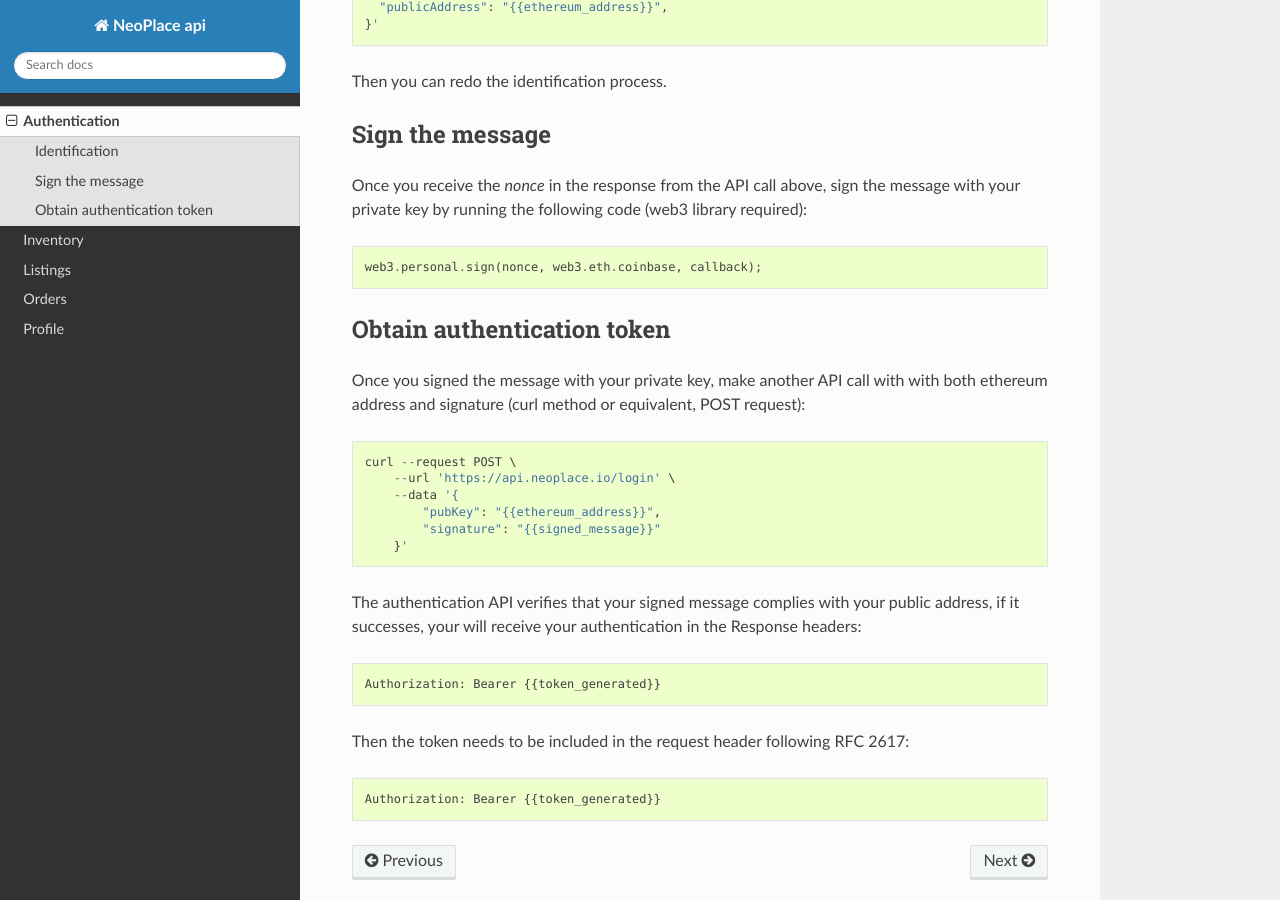
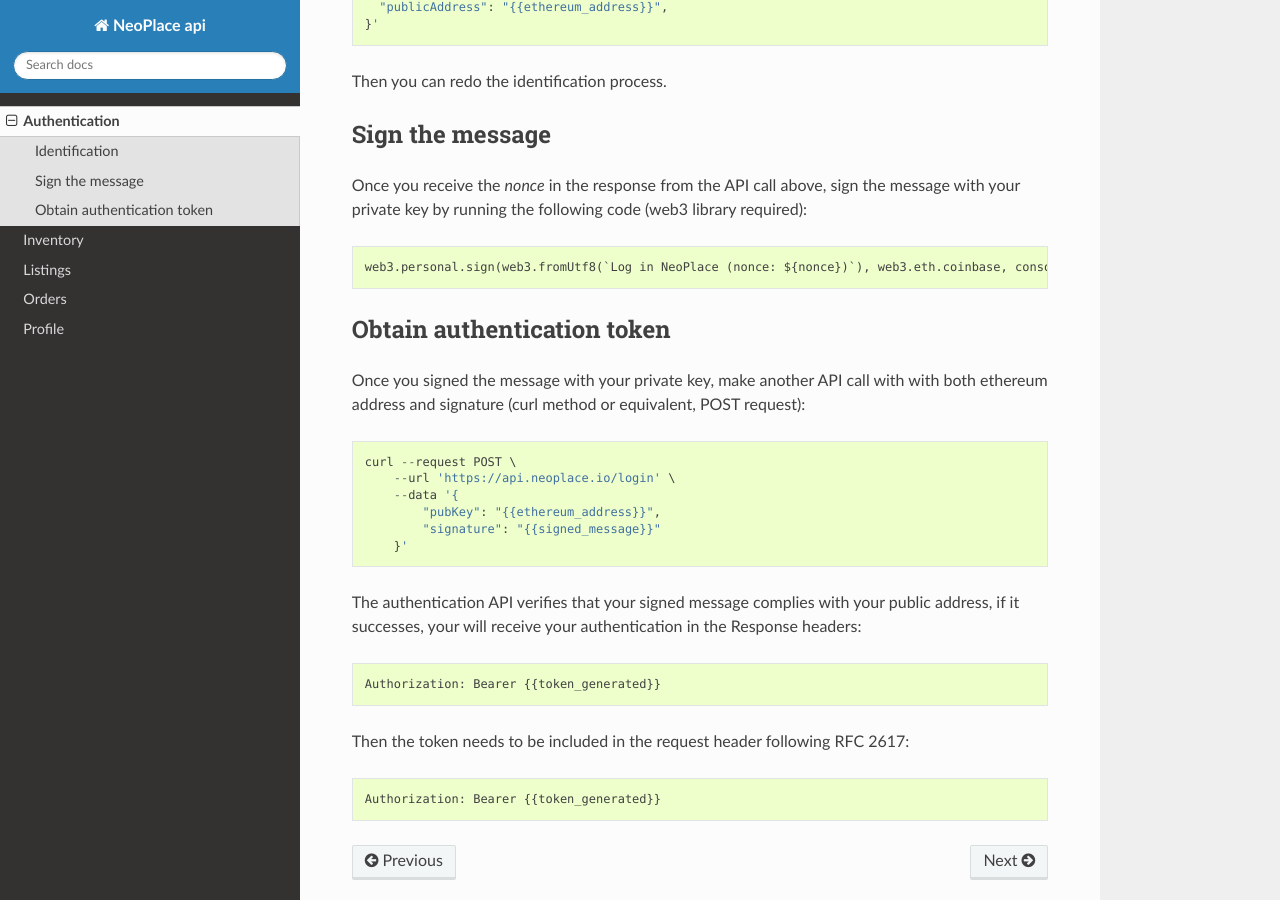
Before and after one commit to NeoPlace/docs.neoplace.github.io, a Sphinx documentation site: the page built from docs/api/authentication.rst, in a window 1280 px wide and 900 px high, scrolled down 776 px. Built offline with Sphinx 7.4.7 and the Read the Docs theme 2.0.0, drawn with Linux system fonts in a browser that asks for light colours.

Commit message:
Fix signed message

```diff
--- a/docs/api/authentication.rst
+++ b/docs/api/authentication.rst
@@ -34,7 +34,7 @@
 ~~~~~~~~~~~~~~~~
 Once you receive the `nonce` in the response from the API call above, sign the message with your private key by running the following code (web3 library required)::
 
-    web3.personal.sign(nonce, web3.eth.coinbase, callback);
+    web3.personal.sign(web3.fromUtf8(`Log in NeoPlace (nonce: ${nonce})`), web3.eth.coinbase, console.log);
 
 Obtain authentication token
 ~~~~~~~~~~~~~~~~~~~~~~~~~~~
```
Also changed, not shown: 1 other file.
